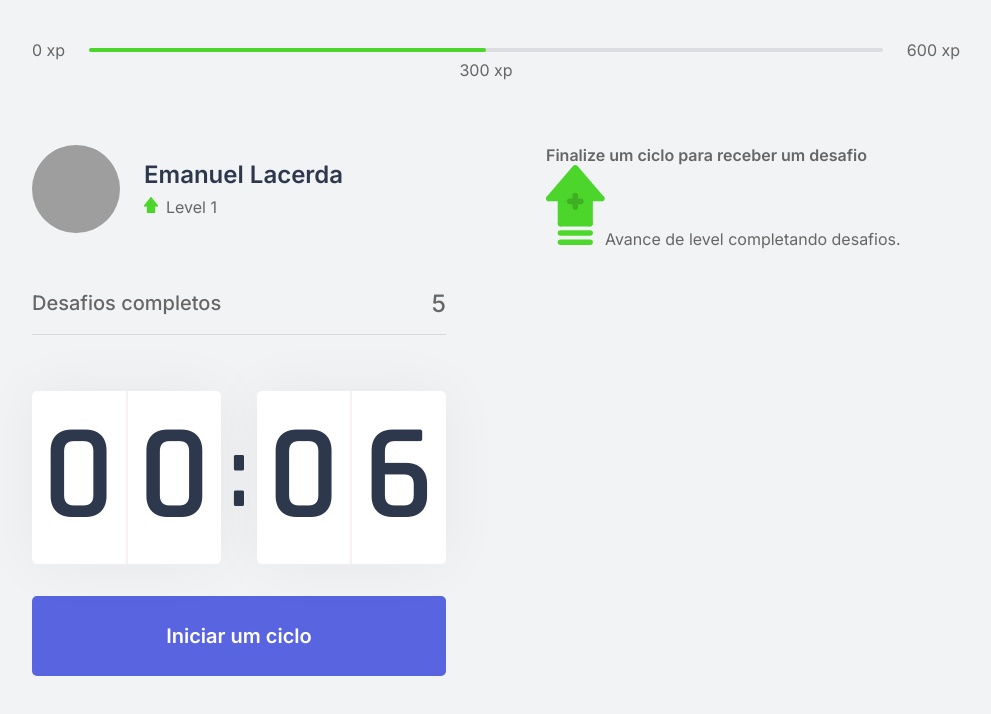
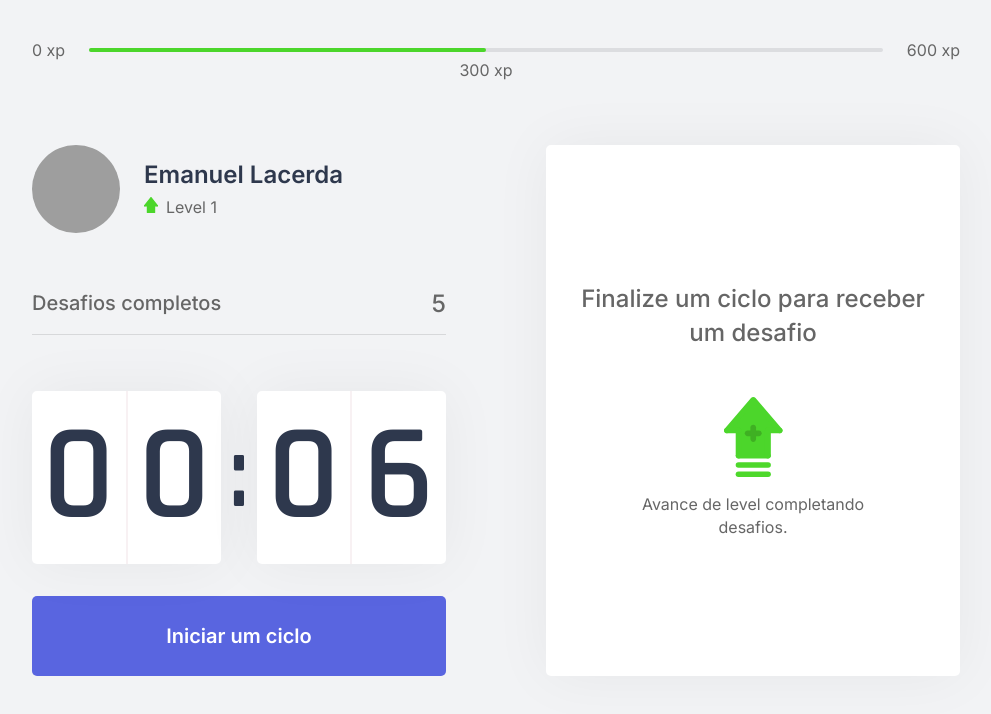
Before and after one commit to EmanuelLacerda/povi, a Next.js app: page / in a window 1280 px wide. Shown: the top 714 px of the page, without its empty margins (144-1135 px from the left). Built offline with nearby package versions, Linux system fonts and the light colour scheme; grey boxes are pictures that could not be loaded.

Commit message:
style: Stylizes challenge box not active.

```diff
--- a/src/components/ChallengeBox.tsx
+++ b/src/components/ChallengeBox.tsx
@@ -1,7 +1,9 @@
+import styles from '../styles/components/ChallengeBox.module.css'
+
 export function ChallengeBox(){
 	return (
-		<div>
-			<div>
+		<div className={styles.challengeBoxContainer}>
+			<div className={styles.challengeNotActive}>
 				<strong>Finalize um ciclo para receber um desafio</strong>
 				<p>
 					<img src="icons/level-up.svg" alt="Level Up" />
--- /dev/null
+++ b/src/styles/components/ChallengeBox.module.css
@@ -0,0 +1,40 @@
+.challengeBoxContainer{
+	height: 100%;
+
+	background: var(--white);
+	border-radius: 5px;
+	box-shadow: 0 0 60px rgba(0, 0, 0, 0.05);
+	padding: 1.5rem 2rem;
+
+	display: flex;
+	flex-direction: column;
+	align-items: center;
+	justify-content: center;
+
+	text-align: center;
+}
+
+.challengeNotActive{
+	display: flex;
+	flex-direction: column;
+	align-items: center;
+}
+
+.challengeNotActive strong{
+	font-size: 1.5rem;
+	font-weight: 500;
+	line-height: 1.4;
+}
+
+.challengeNotActive p{
+	display: flex;
+	flex-direction: column;
+	align-items: center;
+	line-height: 1.4;
+	max-width: 70%;
+	margin-top: 3rem;
+}
+
+.challengeNotActive p img{
+	margin-bottom: 1rem;
+}
```
